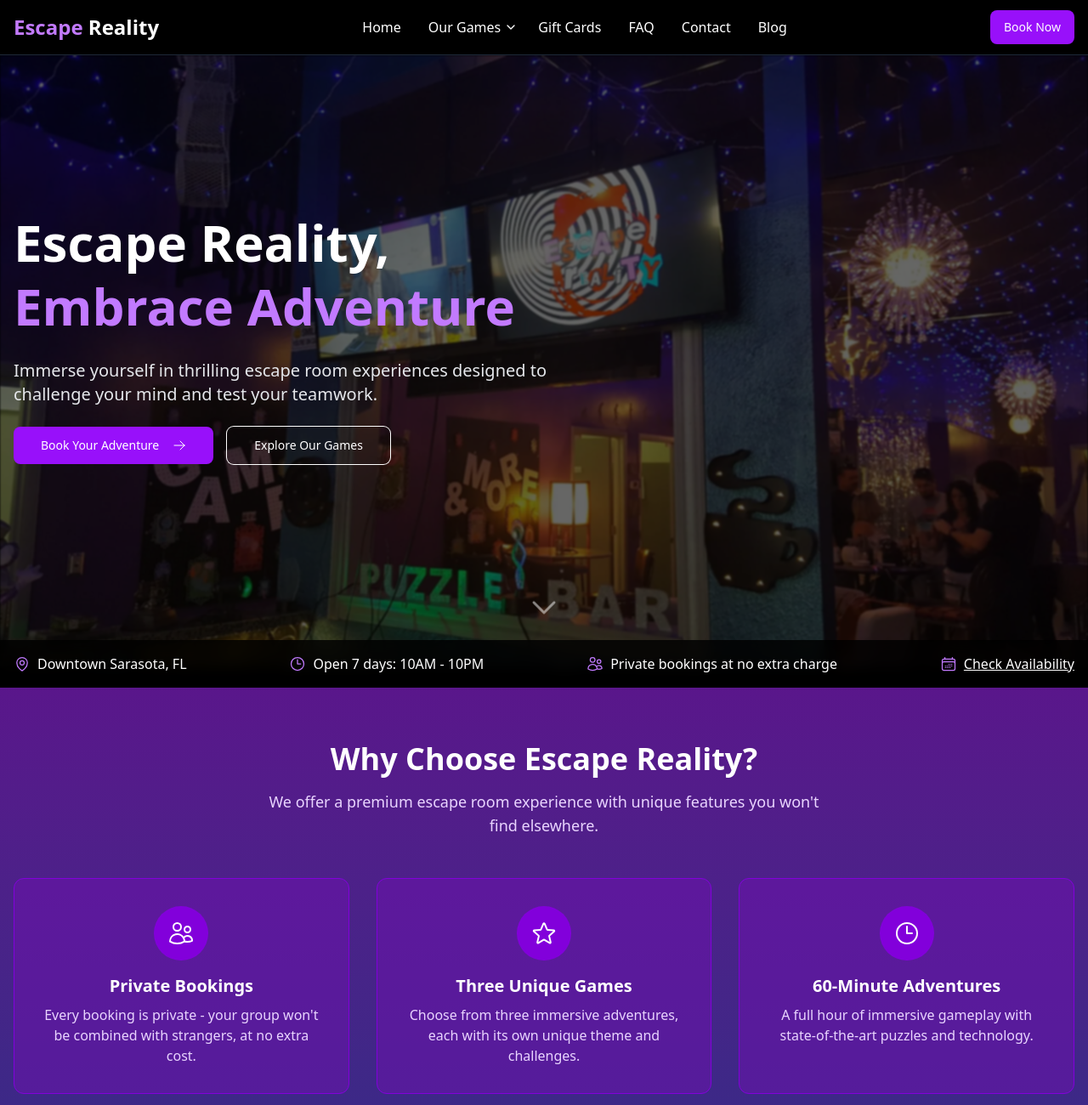
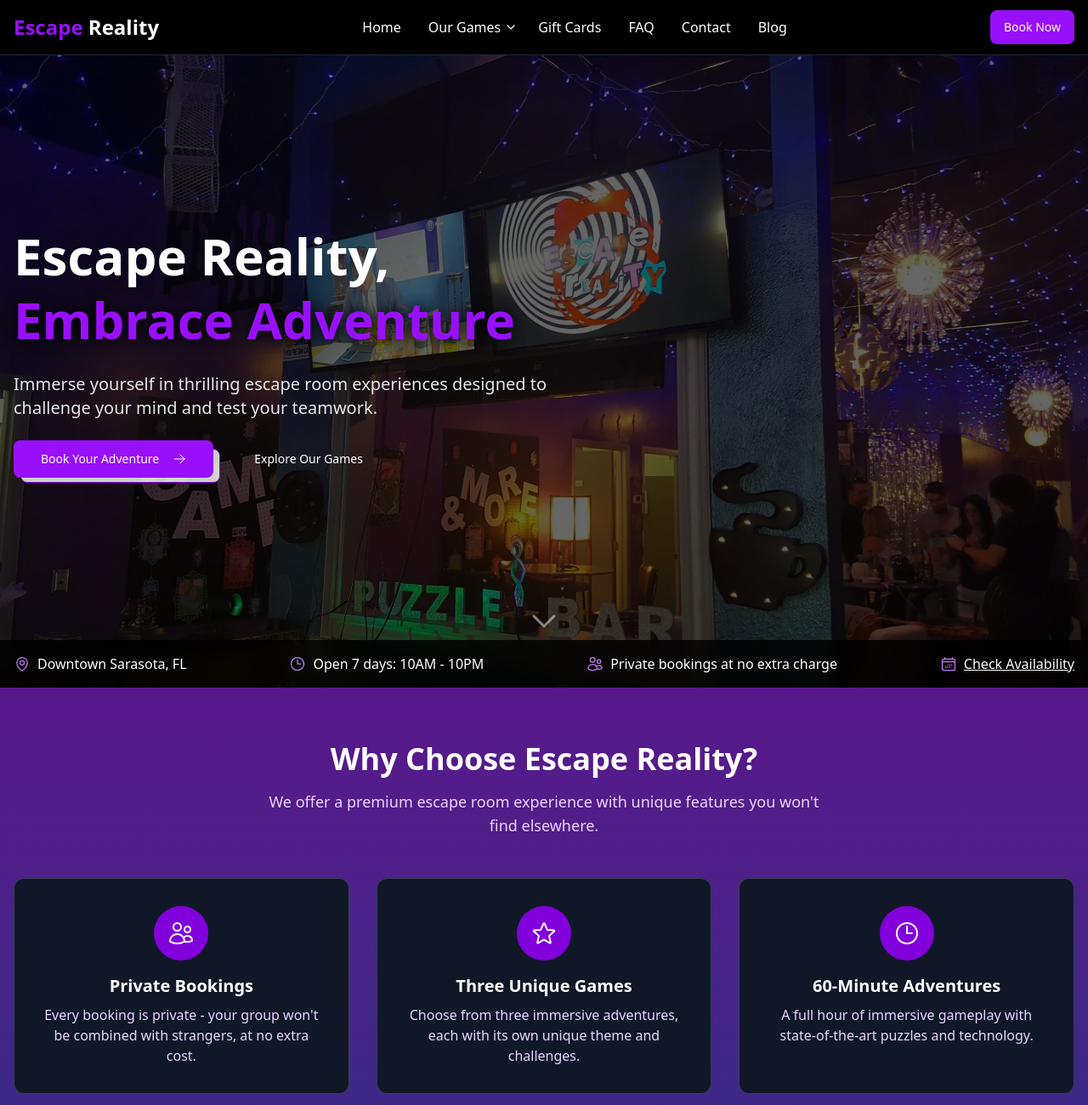
Before and after one commit to curatedcode/escape-reality, an Astro site: page / in a window 1280 px wide. Shown: the top 1300 px of the page at 85% size. Built offline with nearby package versions, Linux system fonts and the light colour scheme; Astro itself is replaced by a stand-in of ours.

Commit message:
design tweaks

```diff
--- a/src/components/Button/getButtonClass.ts
+++ b/src/components/Button/getButtonClass.ts
@@ -18,7 +18,7 @@ export function getButtonClass({
 	const outlineClass =
 		"ring ring-white text-white hover:bg-white/10 active:bg-white/5";
 
-	const ghostClass = "hover:bg-accent-a3 active:bg-accent-a4";
+	const ghostClass = "hover:bg-accent-9/40 active:bg-accent-10/40";
 
 	const iconSizeClass = "size-10";
 
--- a/src/components/Header.astro
+++ b/src/components/Header.astro
@@ -1,8 +1,6 @@
 ---
 import { getButtonClass } from "./Button/getButtonClass";
-import { Bars3Icon } from "./Icons";
-import { XMarkIcon } from "./Icons";
-import { ChevronDownIcon } from "./Icons";
+import { Bars3Icon, ChevronDownIcon, XMarkIcon } from "./Icons";
 ---
 
 <header
@@ -13,7 +11,7 @@ import { ChevronDownIcon } from "./Icons";
     <div class="flex items-center gap-2">
       <a href="/" class="flex items-center gap-2">
         <span class="text-2xl font-bold text-white">
-					<span class="text-purple-400">Escape</span> Reality
+          <span class="text-accent-9">Escape</span> Reality
         </span>
       </a>
     </div>
@@ -29,7 +27,6 @@ import { ChevronDownIcon } from "./Icons";
       <div class="relative" @click.outside="isMenuOpen = false">
         <button
           @click="isMenuOpen = !isMenuOpen"
-					@mouseenter="isMenuOpen = true"
           class="flex items-center gap-1 font-medium text-white hover:text-purple-400 transition-colors"
         >
           Our Games
--- a/src/pages/index.astro
+++ b/src/pages/index.astro
@@ -45,15 +45,17 @@ const testimonials = [
       <img
         src="/images/hero-background.webp"
         alt="Escape room adventure"
-        class="object-cover w-full absolute blur-[1px]"
+        class="object-cover size-full absolute"
       />
       <div
-        class="relative -mt-14 z-20 container mx-auto px-4 h-full flex flex-col justify-center items-start md:-mt-10"
+        class="relative z-20 container mx-auto px-4 h-full flex flex-col justify-center items-start"
       >
-        <div class="max-w-2xl space-y-6">
+        <div class="max-w-2xl space-y-6 -mt-12">
           <h1 class="text-4xl md:text-6xl font-bold text-white leading-tight">
             Escape Reality, <br />
-            <span class="text-purple-400">Embrace Adventure</span>
+            <div class="text-accent-9 drop-shadow-[0_0_8px_#000]">
+              Embrace Adventure
+            </div>
           </h1>
           <p class="text-xl text-gray-200">
             Immerse yourself in thrilling escape room experiences designed to
@@ -64,14 +66,22 @@ const testimonials = [
               href="https://bookeo.com/escaperealityfl"
               target="_blank"
               rel="noopener noreferrer"
-              class={getButtonClass({ size: "lg" })}
+              class={getButtonClass({
+                size: "lg",
+                class:
+                  "relative transition-all after:border after:border-accent-11 after:bg-white/80 after:rounded-lg after:h-10 after:left-0 after:w-full after:translate-2 after:absolute after:transition-transform after:-z-1 hover:after:translate-0",
+              })}
             >
               Book Your Adventure
               <ArrowRightIcon class="ml-2 h-4 w-4" />
             </a>
             <a
               href="/games"
-              class={getButtonClass({ variant: "outline", size: "lg" })}
+              class={getButtonClass({
+                variant: "ghost",
+                size: "lg",
+                class: "text-white",
+              })}
             >
               Explore Our Games
             </a>
@@ -79,7 +89,7 @@ const testimonials = [
         </div>
         <ChevronDownIcon
           id="scroll-arrow"
-          class="size-12 absolute bottom-8 left-1/2 -translate-x-1/2 text-white/50 animate-float transition hidden md:block"
+          class="size-12 absolute bottom-14 left-1/2 -translate-x-1/2 text-white/50 animate-float transition hidden md:block"
         />
       </div>
 
@@ -134,7 +144,7 @@ const testimonials = [
 
         <div class="grid grid-cols-1 md:grid-cols-3 gap-8">
           <div
-            class="bg-purple-800/50 p-8 rounded-xl text-center border border-purple-700"
+            class="bg-gray-900 p-8 rounded-xl text-center border border-gray-700"
           >
             <div
               class="bg-purple-700 w-16 h-16 rounded-full flex items-center justify-center mx-auto mb-4"
@@ -149,7 +159,7 @@ const testimonials = [
           </div>
 
           <div
-            class="bg-purple-800/50 p-8 rounded-xl text-center border border-purple-700"
+            class="bg-gray-900 p-8 rounded-xl text-center border border-gray-700"
           >
             <div
               class="bg-purple-700 w-16 h-16 rounded-full flex items-center justify-center mx-auto mb-4"
@@ -164,7 +174,7 @@ const testimonials = [
           </div>
 
           <div
-            class="bg-purple-800/50 p-8 rounded-xl text-center border border-purple-700"
+            class="bg-gray-900 p-8 rounded-xl text-center border border-gray-700"
           >
             <div
               class="bg-purple-700 w-16 h-16 rounded-full flex items-center justify-center mx-auto mb-4"
```
Lines whose indentation alone changed are shown as unchanged.
